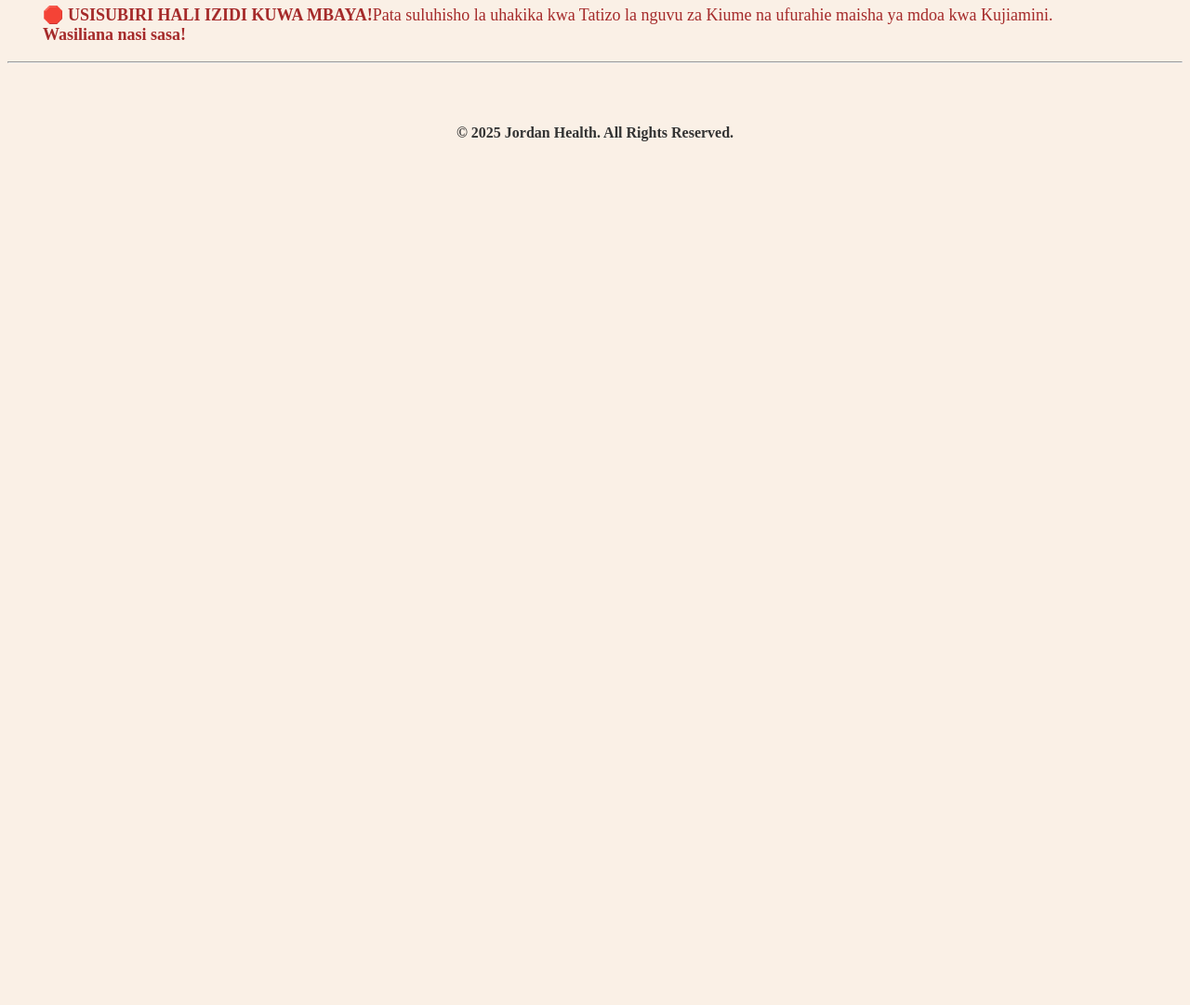
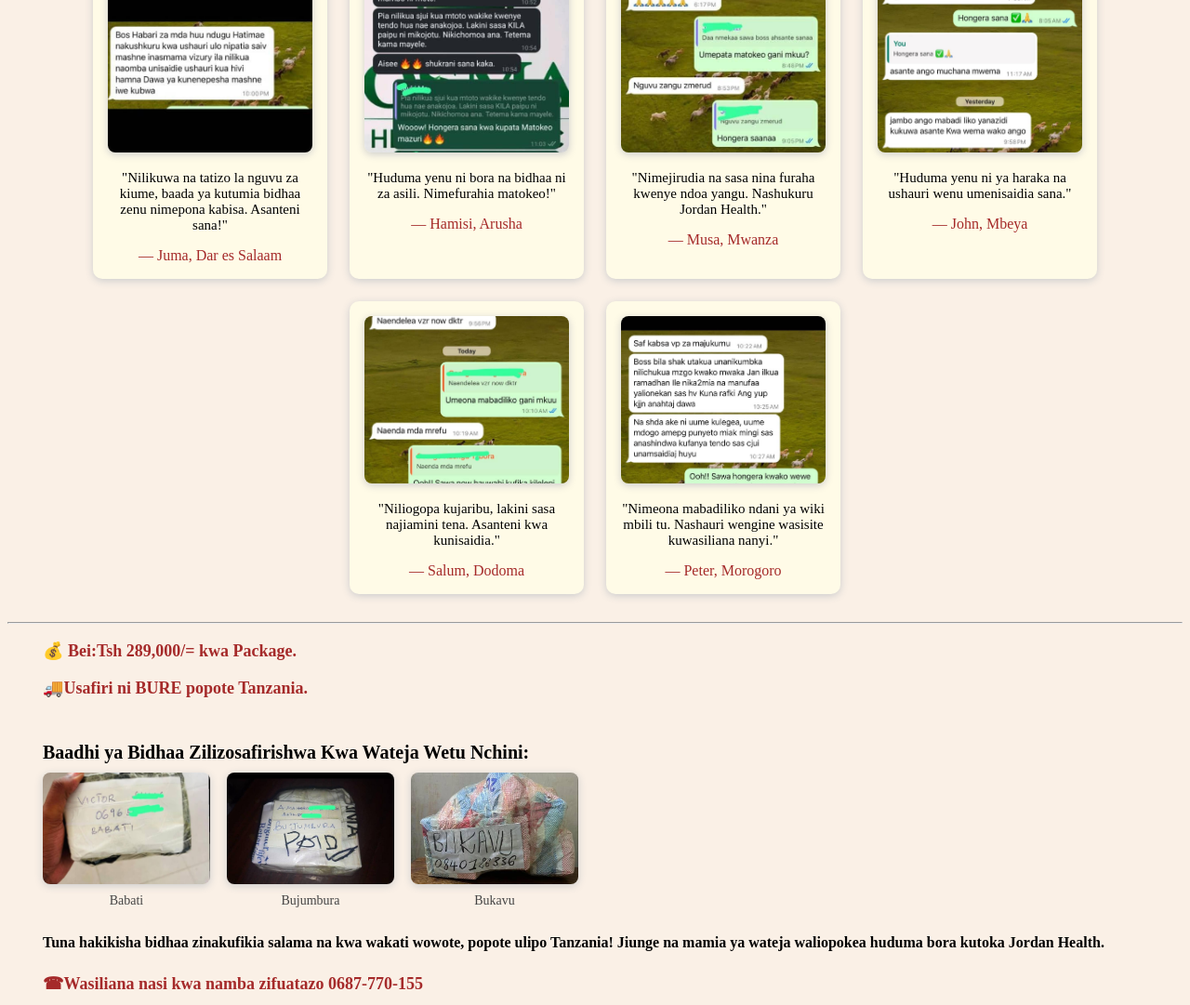
Before and after one commit to R13pha/JordanHealth, a plain HTML site: page Impotence.html in a window 1280 px wide. Shown: the part 1370-2451 px from the top of the page at 93% size. Before the commit the page ends 1538 px from the top, so only its background shows below. Drawn offline with Linux system fonts and the light colour scheme.

Commit message:
Update Impotence.html

```diff
--- a/Impotence.html
+++ b/Impotence.html
@@ -38,6 +38,33 @@
     color: red;
     transform: scale(1.2);
 }
+
+  .shuhuda-img {
+        width: 100%;
+        height: 180px;
+        object-fit: cover;
+        border-radius: 8px;
+        cursor: pointer;
+        transition: transform 0.3s, box-shadow 0.3s;
+        box-shadow: 0 2px 8px #ccc;
+    }
+    .shuhuda-img:hover {
+        transform: scale(1.15);
+        box-shadow: 0 4px 16px #888;
+        z-index: 2;
+    }
+    .shuhuda-card {
+        width: 220px;
+        background: #fffbe7;
+        border-radius: 10px;
+        padding: 16px;
+        box-shadow: 0 2px 8px #ccc;
+        text-align: center;
+        transition: box-shadow 0.3s;
+    }
+    .shuhuda-card:hover {
+        box-shadow: 0 4px 16px #888;
+    }
     </style>
 
 
@@ -83,9 +110,76 @@
     <li style="color: brown;font-size: 18px"><b>Huimarisha Afya ya Tezi dume na mtiririko mzuri wa mkojo, Kusaidia Nguvu za kiume.</b></li>
     <li style="color: brown;font-size: 18px"><b>Husaidia kuongeza hamu ya Tendo la ndoa, Kuboresha uzalishaji wa mbegu za Kiume na kuimarisha mfumo wa homoni.</b></li>
     </ol>
+    <!-- ...existing code... -->
+<hr>
 
+<!-- Sehemu ya Ushuhuda na Picha -->
+<h6 style="font-size: 24px; text-decoration: underline; margin-top: 40px;"><b>Ushuhuda wa Wateja Wetu</b></h6>
+
+<div style="display: flex; flex-wrap: wrap; gap: 24px; justify-content: center; margin-bottom: 30px;">
+    <!-- Shuhuda 1 -->
+    <div class="shuhuda-card">
+        <img src="Shuhuda1.jpg" alt="Mteja 1" class="shuhuda-img">
+        <p style="font-size: 15px;">"Nilikuwa na tatizo la nguvu za kiume, baada ya kutumia bidhaa zenu nimepona kabisa. Asanteni sana!"</p>
+        <span style="color: brown;">— Juma, Dar es Salaam</span>
+    </div>
+    <!-- Shuhuda 2 -->
+    <div class="shuhuda-card">
+        <img src="Shuhuda2.jpg" alt="Mteja 2" class="shuhuda-img">
+        <p style="font-size: 15px;">"Huduma yenu ni bora na bidhaa ni za asili. Nimefurahia matokeo!"</p>
+        <span style="color: brown;">— Hamisi, Arusha</span>
+    </div>
+    <!-- Shuhuda 3 -->
+    <div class="shuhuda-card">
+        <img src="Shuhuda3.jpg" alt="Mteja 3" class="shuhuda-img">
+        <p style="font-size: 15px;">"Nimejirudia na sasa nina furaha kwenye ndoa yangu. Nashukuru Jordan Health."</p>
+        <span style="color: brown;">— Musa, Mwanza</span>
+    </div>
+    <!-- Shuhuda 4 -->
+    <div class="shuhuda-card">
+        <img src="Shuhuda4.jpg" alt="Mteja 4" class="shuhuda-img">
+        <p style="font-size: 15px;">"Huduma yenu ni ya haraka na ushauri wenu umenisaidia sana."</p>
+        <span style="color: brown;">— John, Mbeya</span>
+    </div>
+    <!-- Shuhuda 5 -->
+    <div class="shuhuda-card">
+        <img src="Shuhuda5.jpg" alt="Mteja 5" class="shuhuda-img">
+        <p style="font-size: 15px;">"Niliogopa kujaribu, lakini sasa najiamini tena. Asanteni kwa kunisaidia."</p>
+        <span style="color: brown;">— Salum, Dodoma</span>
+    </div>
+    <!-- Shuhuda 6 -->
+    <div class="shuhuda-card">
+        <img src="Shuhuda6.jpg" alt="Mteja 6" class="shuhuda-img">
+        <p style="font-size: 15px;">"Nimeona mabadiliko ndani ya wiki mbili tu. Nashauri wengine wasisite kuwasiliana nanyi."</p>
+        <span style="color: brown;">— Peter, Morogoro</span>
+    </div>
+</div>
+<hr>
     <p style="font-size: 18px;margin-left: 38px;color: brown;"><b>💰 Bei:Tsh 289,000/= kwa Package.</b></p>
     <p style="font-size: 18px;margin-left: 38px;color: brown;"><b>🚚Usafiri ni BURE popote Tanzania.</b></p>
+    <!-- Bidhaa Zilizosafirishwa Section -->
+<div style="margin-left: 38px; margin-top: 16px; margin-bottom: 24px;">
+    <h6 style="font-size: 20px; color: black; margin-bottom: 10px;"><b>Baadhi ya Bidhaa Zilizosafirishwa Kwa Wateja Wetu Nchini:</b></h6>
+    <div style="display: flex; flex-wrap: wrap; gap: 18px;">
+        <div style="width: 180px; text-align: center;">
+            <img src="Trans.jpg" alt="Bidhaa Dar es Salaam" style="width: 100%; height: 120px; object-fit: cover; border-radius: 8px; box-shadow: 0 2px 8px #ccc;">
+            <p style="font-size: 14px; color: #444; margin-top: 6px;">Babati</p>
+        </div>
+        <div style="width: 180px; text-align: center;">
+            <img src="Trans2.jpg" alt="Bidhaa Arusha" style="width: 100%; height: 120px; object-fit: cover; border-radius: 8px; box-shadow: 0 2px 8px #ccc;">
+            <p style="font-size: 14px; color: #444; margin-top: 6px;">Bujumbura</p>
+        </div>
+        <div style="width: 180px; text-align: center;">
+            <img src="Trans3.jpg" alt="Bidhaa Mwanza" style="width: 100%; height: 120px; object-fit: cover; border-radius: 8px; box-shadow: 0 2px 8px #ccc;">
+            <p style="font-size: 14px; color: #444; margin-top: 6px;">Bukavu</p>
+        </div>
+
+    </div>
+    <p style="font-size: 16px; color: black; margin-top: 14px;">
+        <b>Tuna hakikisha bidhaa zinakufikia salama na kwa wakati wowote, popote ulipo Tanzania! Jiunge na mamia ya wateja waliopokea huduma bora kutoka Jordan Health.</b>
+    </p>
+</div>
+<!-- end bidhaa section -->
     <p style="font-size: 18px;margin-left: 38px;color: brown;"><b>☎Wasiliana nasi kwa namba zifuatazo 0687-770-155</b></p>
     <p style="font-size: 18px; margin-left: 38px; color: brown;">
     <b>
```
